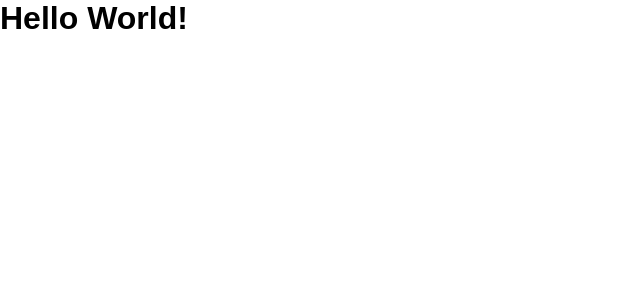
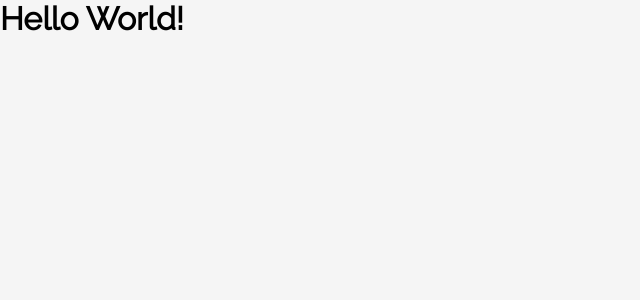
Before and after one commit to Hartaithan/capperloin, a React (Vite) app: page / in a window 1280 px wide. Shown: the top 300 px of the page, without its empty margins (0-640 px from the left). Built offline with nearby package versions, Linux system fonts and the light colour scheme.

Commit message:
install font

```diff
--- a/index.html
+++ b/index.html
@@ -3,6 +3,12 @@
   <head>
     <meta charset="UTF-8" />
     <link rel="icon" type="image/svg+xml" href="/favicon.svg" />
+    <link rel="preconnect" href="https://fonts.googleapis.com" />
+    <link rel="preconnect" href="https://fonts.gstatic.com" crossorigin />
+    <link
+      href="https://fonts.googleapis.com/css2?family=Raleway:wght@100;200;300;400&display=swap"
+      rel="stylesheet"
+    />
     <meta name="viewport" content="width=device-width, initial-scale=1.0" />
     <title>Capperloin</title>
   </head>
--- a/src/index.css
+++ b/src/index.css
@@ -12,5 +12,6 @@
 }
 
 body {
-  font-family: Arial, Helvetica, sans-serif;
+  font-family: "Raleway", sans-serif;
+  background: #f5f5f5;
 }
```
